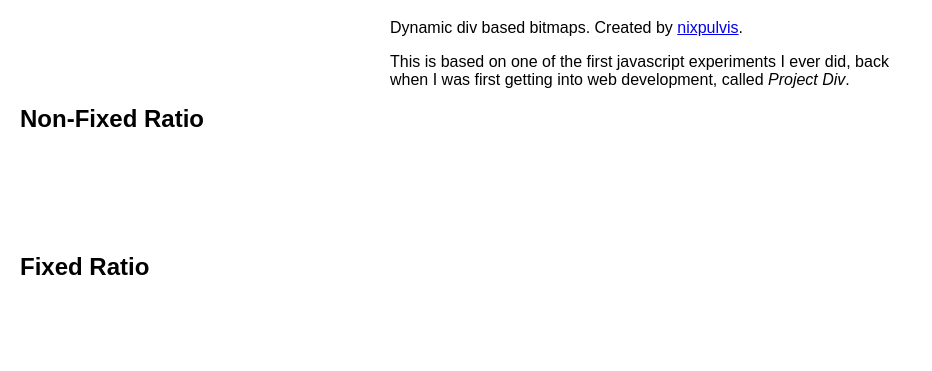
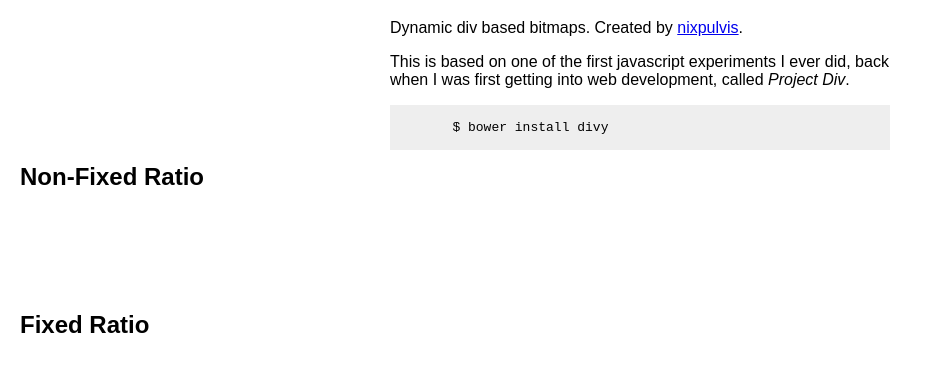
Before and after one commit to nixpulvis/dvis, a plain HTML site: page index.html in a window 1280 px wide. Shown: the part 61-432 px from the top of the page, without its empty margins (0-932 px from the left). Drawn offline with nearby package versions, Linux system fonts and the light colour scheme; a script that the page names is missing.

Commit message:
Install instructions.

```diff
--- a/index.html
+++ b/index.html
@@ -27,6 +27,9 @@
         This is based on one of the first javascript experiments I ever did, back
         when I was first getting into web development, called <cite>Project Div</cite>.
       </p>
+      <pre><code>
+        $ bower install divy
+      </code></pre>
     </div>
 
     <h2>Non-Fixed Ratio</h2>
--- a/stylesheets/stylesheet.css
+++ b/stylesheets/stylesheet.css
@@ -11,6 +11,10 @@ h1 {
 .info {
   width: 500px;
   margin: 0 auto;
+}
+
+.info pre {
+  background-color: #eee;
 }
 
 h2 {
```
